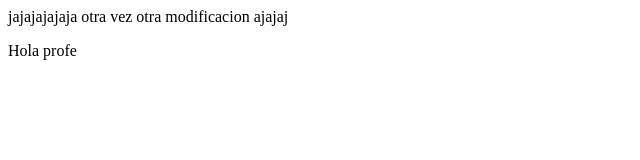
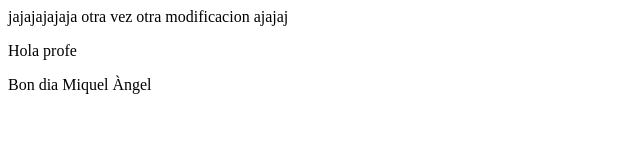
Before and after one commit to joanamaria6897-art/Projecte1, a plain HTML site: page index.html in a window 1280 px wide. Shown: the whole page, without its empty margins (0-640 px from the left). Drawn offline with Linux system fonts and the light colour scheme.

Commit message:
Dimarts28

```diff
--- a/index.html
+++ b/index.html
@@ -9,6 +9,7 @@
     jajajajajaja otra vez
     otra modificacion ajajaj
     <p>Hola profe</p>
+    <p>Bon dia Miquel Àngel</p>
 
 </body>
 </html>
```
